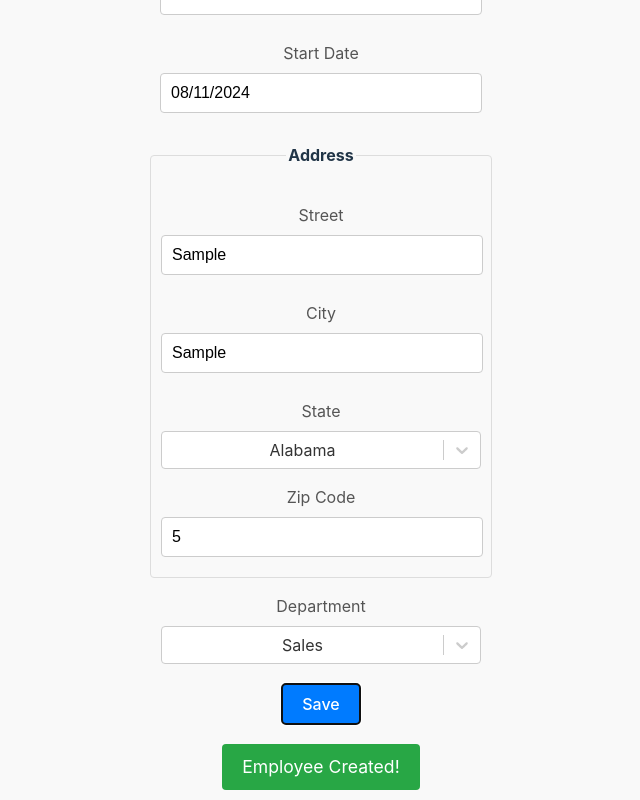
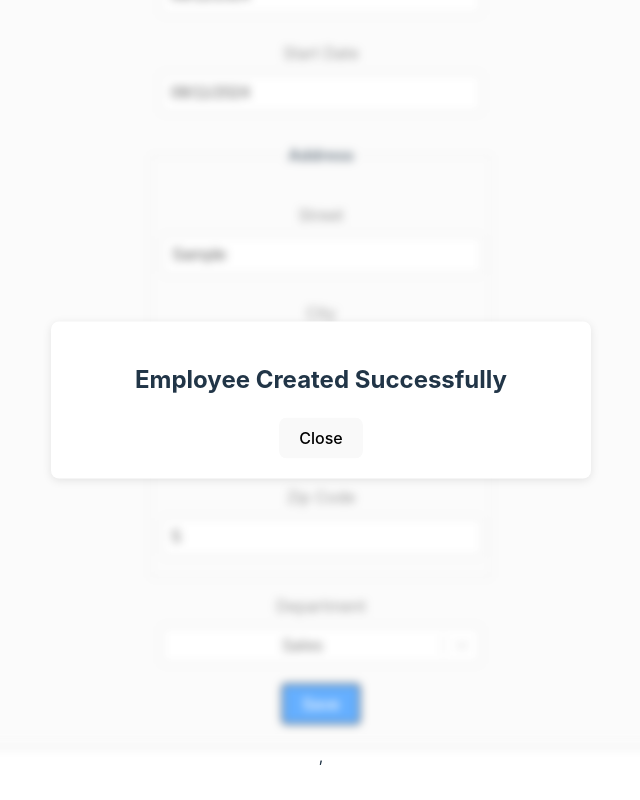
Before and after one commit to ElisaROGGE/Elisa_Rogge_14_11102024-, a React (Vite) app: page / in a window 1280 px wide. Both pictures are taken after typing "Sample", "Sample", "Sample", "Sample", "Sample", "5" into the empty fields and a click on the button "Save". Shown: the part 564-1364 px from the top of the page, without its empty margins (319-959 px from the left). Built offline with nearby package versions, Linux system fonts and the light colour scheme.

Commit message:
feat: validation modal

```diff
--- /dev/null
+++ b/src/components/Modals/ValidationModal.css
@@ -0,0 +1,13 @@
+.modal-overlay {
+    position: fixed;
+    top: 50%;
+    left: 50%;
+    transform: translate(-50%, -50%);
+    width: 80%;
+    max-width: 500px;
+    background-color: white;
+    box-shadow: 0 2px 10px rgba(0, 0, 0, 0.1);
+    border-radius: 8px;
+    z-index: 1000;
+    padding: 20px;
+}
--- /dev/null
+++ b/src/components/Modals/ValidationModal.tsx
@@ -0,0 +1,25 @@
+import React, { useState } from 'react';
+import './ValidationModal.css';
+
+
+interface ValidationModalProps {
+    isOpen: boolean
+    closeModal: () => void
+}
+
+
+const ValidationModal: React.FC<ValidationModalProps> = ({isOpen, closeModal}) => {
+
+    return (
+        isOpen ? (
+            <div className="modal-overlay">
+                <div className="modal-content">
+                    <h2>Employee Created Successfully</h2>
+                    <button onClick={closeModal}>Close</button>
+                </div>
+            </div>
+        ) : null
+    );
+};
+
+export default ValidationModal;
--- a/src/components/screens/Home/index.css
+++ b/src/components/screens/Home/index.css
@@ -101,3 +101,9 @@ legend {
 .modal.hidden {
     display: none;
 }
+.blur-background{
+    z-index: 0;
+    filter: blur(4px);
+    opacity: 0.6;
+    pointer-events: none;
+}
--- a/src/components/screens/Home/index.tsx
+++ b/src/components/screens/Home/index.tsx
@@ -8,12 +8,13 @@ import SelectEmployee from "../../Select";
 import { states } from "../../../utils/states";
 import { useDispatch } from "react-redux";
 import { Employee, setEmployee } from "../../../store/employeeSlice";
+import ValidationModal from "../../Modals/ValidationModal";
 
 interface HomeProps {}
 
 const Home: React.FC<HomeProps> = () => {
   const { register, handleSubmit, control } = useForm();
-  const [employeeCreated, setEmployeeCreated] = useState(false);
+  const [openModal, setOpenModal] = useState(false)
   const dispatch = useDispatch();
 
   const submitHandler = (data: Employee) => {
@@ -25,12 +26,16 @@ const Home: React.FC<HomeProps> = () => {
       };
 
       dispatch(setEmployee(formattedData));
-      setEmployeeCreated(true);
+      setOpenModal(true)
     }
     catch(error){
       console.log(error)
     }
   };
+
+  const closeModal = () => {
+    setOpenModal(false)
+  }
 
 
   const options = [
@@ -51,6 +56,8 @@ const Home: React.FC<HomeProps> = () => {
 
   return (
     <>
+    <ValidationModal isOpen={openModal} closeModal={closeModal} />
+    <div className={`${openModal ? 'blur-background' : ''}`}>
       <div className="title">
         <h1>HRnet</h1>
       </div>
@@ -166,13 +173,8 @@ const Home: React.FC<HomeProps> = () => {
 
           <button type="submit" className="save-btn">Save</button>
         </form>
-
-        {employeeCreated && (
-          <div id="confirmation" className="modal">
-            Employee Created!
-          </div>
-        )}
       </div>
+    </div>
     </>
   );
 };
```
